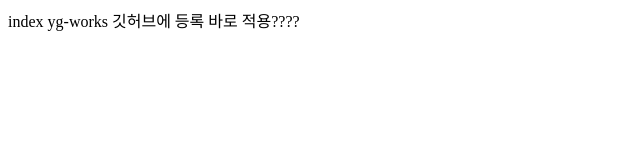
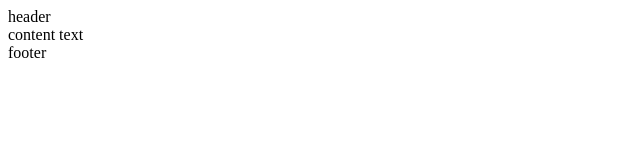
Before and after one commit to ygxeno98/YG_WORKs, a plain HTML site: page index.html in a window 1280 px wide. Shown: the whole page, without its empty margins (0-640 px from the left). Drawn offline with nearby package versions, Linux system fonts and the light colour scheme.

Commit message:
feat : index / include

```diff
--- /dev/null
+++ b/content.html
@@ -0,0 +1 @@
+content text
--- /dev/null
+++ b/footer.html
@@ -0,0 +1 @@
+footer
--- /dev/null
+++ b/header.html
@@ -0,0 +1 @@
+header
--- a/index.html
+++ b/index.html
@@ -1,3 +1,28 @@
-index yg-works
+<!DOCTYPE html>
+<html lang="ko">
+<head>
+    <meta charset="utf-8" />
+    <meta name="viewport" content="width=device-width, initial-scale=1, shrink-to-fit=no" />
+    <meta name="description" content="" />
+    <meta name="author" content="" />
+    <title>YG - Full Stack</title>
+    <link rel="stylesheet" type="text/css" href="resource/css/reset.css">
+	<link rel="stylesheet" type="text/css" href="resource/css/style.css">
+    <script src="https://ajax.googleapis.com/ajax/libs/jquery/3.1.1/jquery.min.js"></script>
+    <script src="resource/js/inc.js"></script>
+</head>
 
-깃허브에 등록 바로 적용????
+<body>
+
+    <div w3-include-html="header.html"></div>
+
+    <div w3-include-html="content.html"></div>
+
+    <div w3-include-html="footer.html"></div>
+
+    <script>
+    includeHTML();
+    </script>
+
+</body>
+</html>
--- /dev/null
+++ b/resource/js/inc.js
@@ -0,0 +1,27 @@
+function includeHTML() {
+    var z, i, elmnt, file, xhttp;
+    /* Loop through a collection of all HTML elements: */
+    z = document.getElementsByTagName("*");
+    for (i = 0; i < z.length; i++) {
+      elmnt = z[i];
+      /*search for elements with a certain atrribute:*/
+      file = elmnt.getAttribute("w3-include-html");
+      if (file) {
+        /* Make an HTTP request using the attribute value as the file name: */
+        xhttp = new XMLHttpRequest();
+        xhttp.onreadystatechange = function() {
+          if (this.readyState == 4) {
+            if (this.status == 200) {elmnt.innerHTML = this.responseText;}
+            if (this.status == 404) {elmnt.innerHTML = "Page not found.";}
+            /* Remove the attribute, and call this function once more: */
+            elmnt.removeAttribute("w3-include-html");
+            includeHTML();
+          }
+        }
+        xhttp.open("GET", file, true);
+        xhttp.send();
+        /* Exit the function: */
+        return;
+      }
+    }
+  }
```
Also changed, not shown: resource/css/css.css (added).
